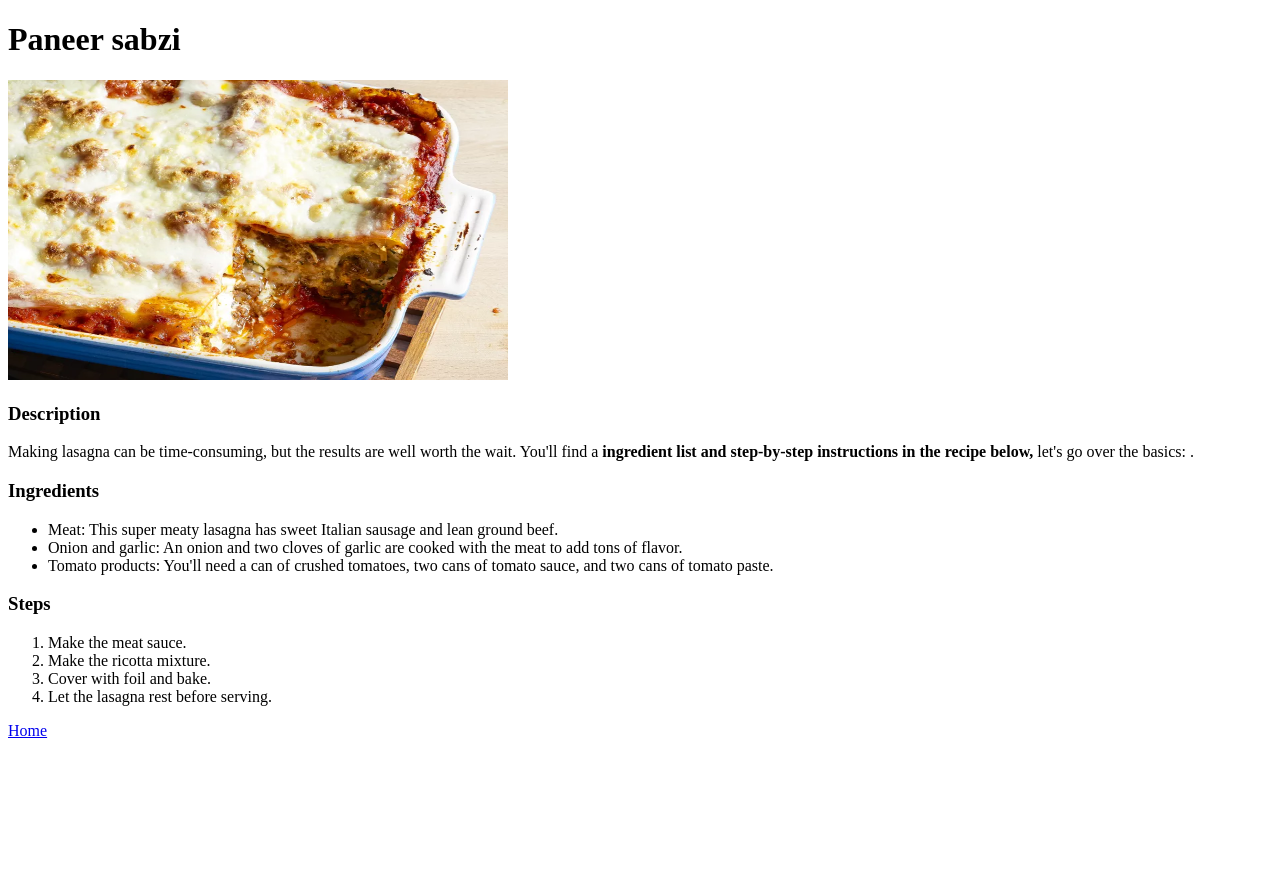
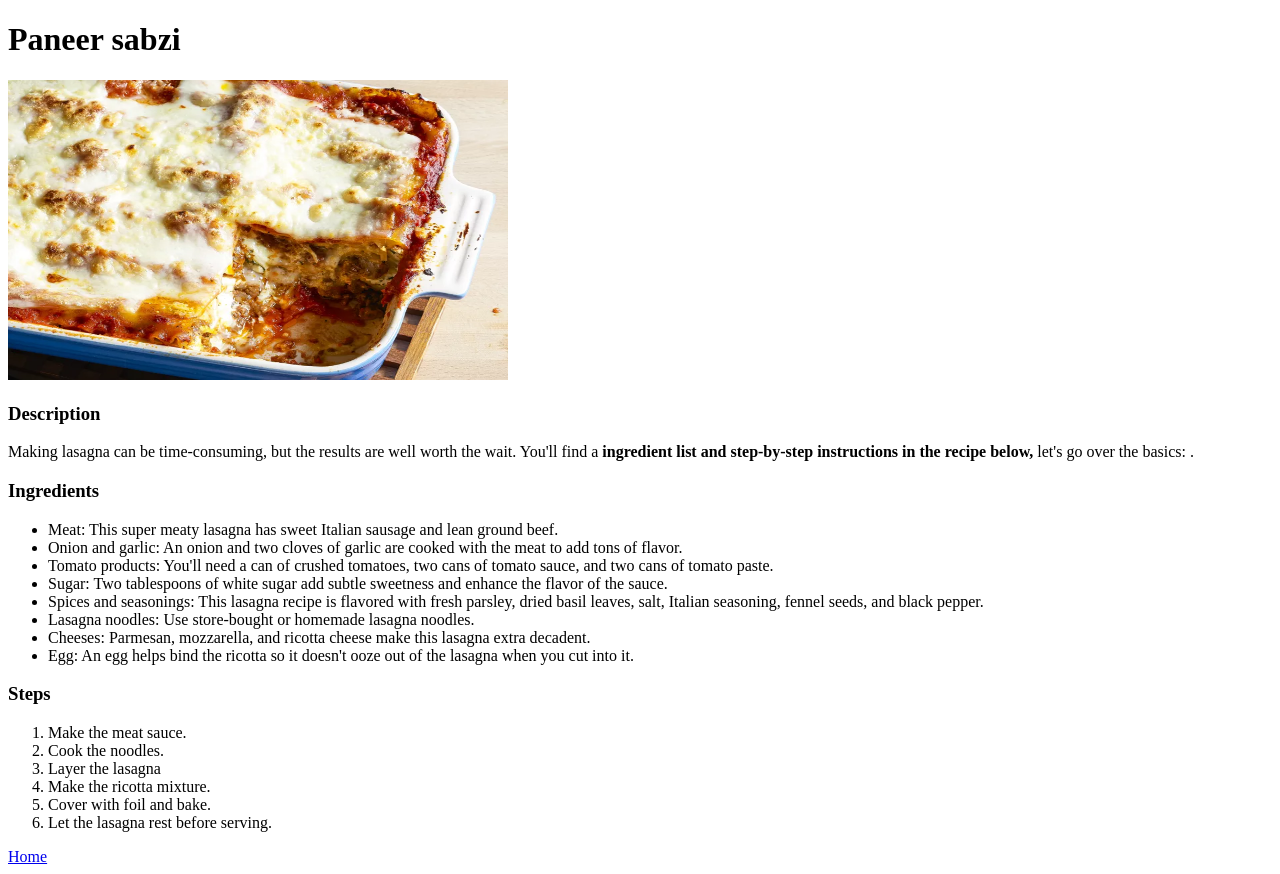
Before and after one commit to rid325/odin-recipes, a plain HTML site: page recipes/lasagna.html in a window 1280 px wide. Before the commit the page ends 800 px from the top, so only its background shows below. Drawn offline with Linux system fonts and the light colour scheme.

Commit message:
Edited ingredients and steps added a more descritive recipe containg each step and ingredients

```diff
--- a/recipes/lasagna.html
+++ b/recipes/lasagna.html
@@ -1,7 +1,7 @@
 <!DOCTYPE html>
 <html lang="en">
     <head>
-        <title>Project:Recipes</title>
+        <title>Recipe:lasagna</title>
     </head>
     <body>
         <h1>Paneer sabzi</h1>
@@ -9,15 +9,22 @@
         <h3>Description</h3>
         <p>Making lasagna can be time-consuming, but the results are well worth the wait. You'll find a <strong> ingredient list and step-by-step instructions in the recipe below,</strong> let's go over the basics:
 .</p>
-        <h3>Ingredients</h3>
+        <h3><strong>Ingredients</strong></h3>
         <ul>
             <li>Meat: This super meaty lasagna has sweet Italian sausage and lean ground beef.</li>
             <li>Onion and garlic: An onion and two cloves of garlic are cooked with the meat to add tons of flavor.</li>
             <li>Tomato products: You'll need a can of crushed tomatoes, two cans of tomato sauce, and two cans of tomato paste.</li>
+            <li>Sugar: Two tablespoons of white sugar add subtle sweetness and enhance the flavor of the sauce.</li>
+            <li>Spices and seasonings: This lasagna recipe is flavored with fresh parsley, dried basil leaves, salt, Italian seasoning, fennel seeds, and black pepper.</li>
+            <li>Lasagna noodles: Use store-bought or homemade lasagna noodles.</li>
+            <li>Cheeses: Parmesan, mozzarella, and ricotta cheese make this lasagna extra decadent.</li>
+            <li>Egg: An egg helps bind the ricotta so it doesn't ooze out of the lasagna when you cut into it.</li>
         </ul>
-        <h3>Steps</h3>
+        <h3><strong>Steps</strong></h3>
         <ol>
             <li>Make the meat sauce.</li>
+            <li>Cook the noodles.</li>
+            <li>Layer the lasagna </li>
             <li>Make the ricotta mixture.</li>
             <li>Cover with foil and bake.</li>
             <li>Let the lasagna rest before serving.</li>
```
Also changed, not shown: recipes/nasi_goreng.html (+10 -3 lines).
